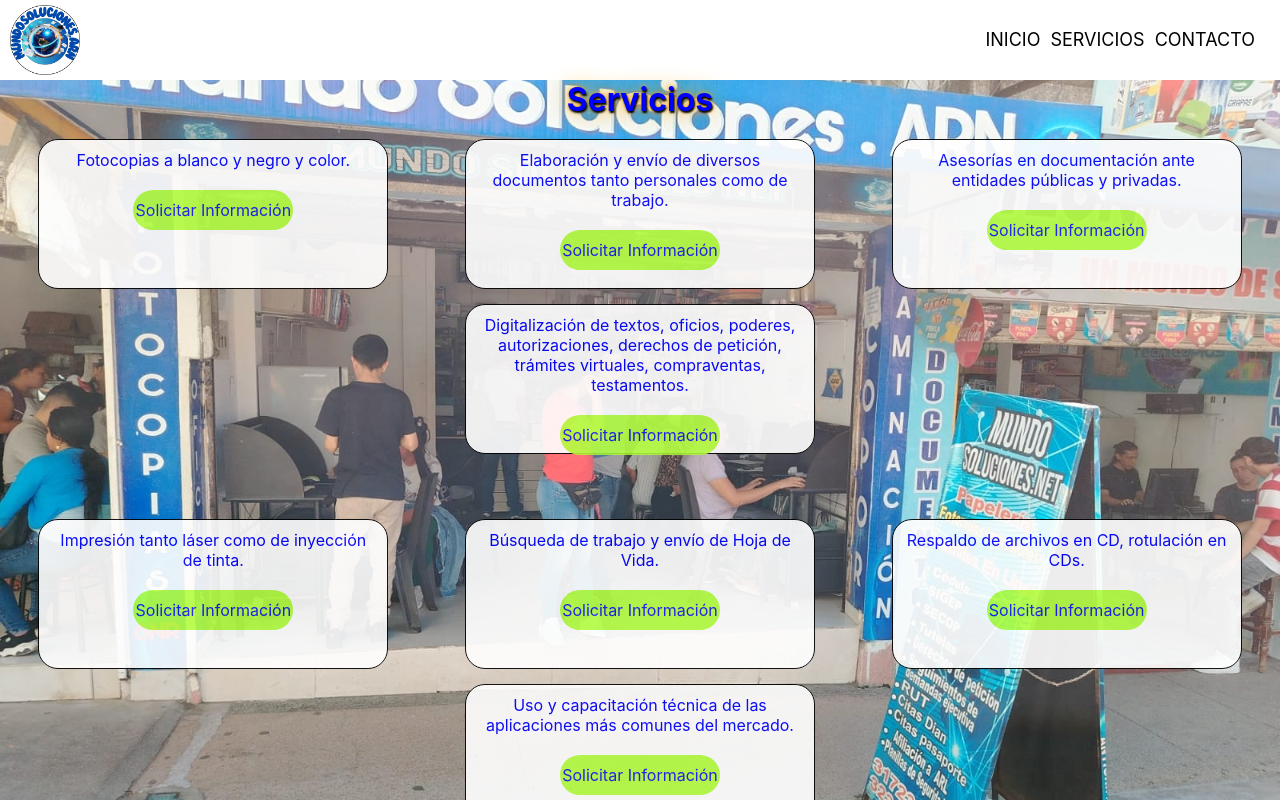
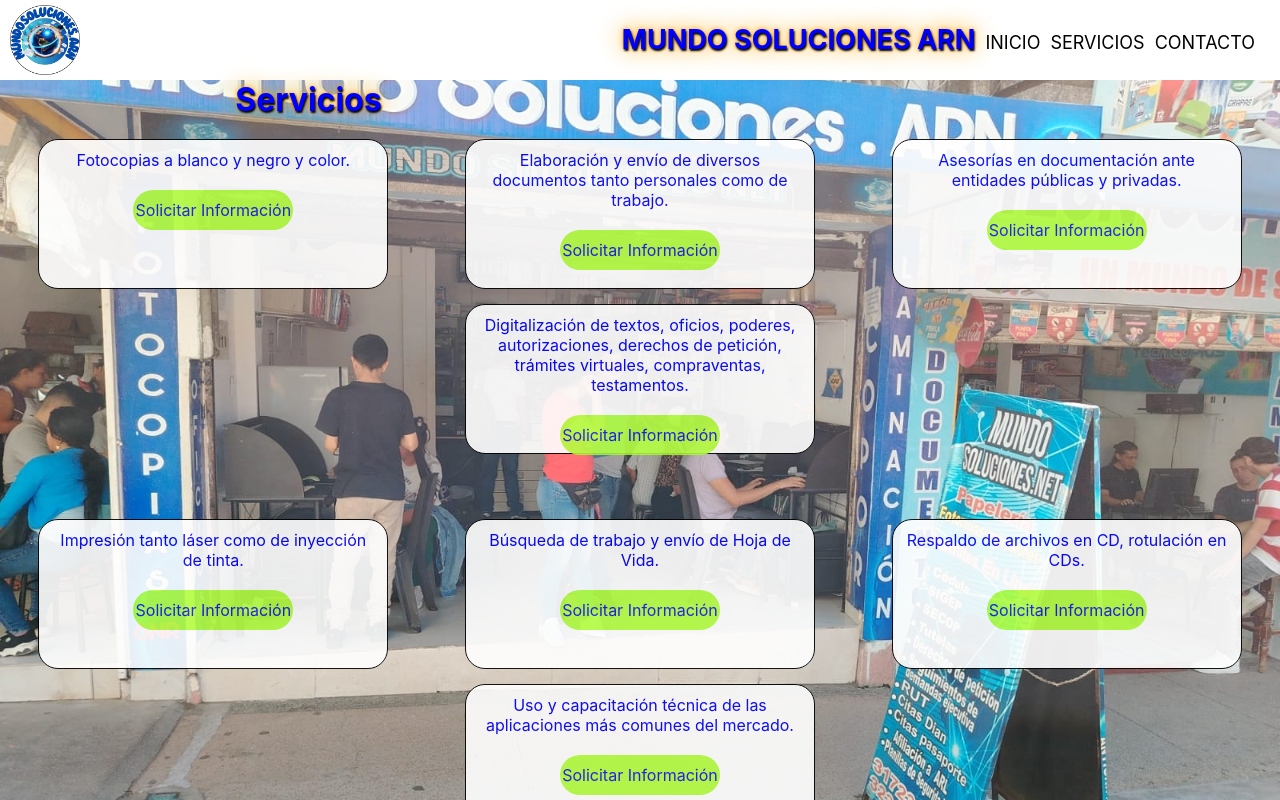
Before and after one commit to jhonhtr/proyecto3, a React (Create React App) app: page /Servicios in a window 1280 px wide. Shown: the top 800 px of the page. Built offline with nearby package versions, Linux system fonts and the light colour scheme.

Commit message:
Update Servicios.js

```diff
--- a/src/servi/Servicios.js
+++ b/src/servi/Servicios.js
@@ -30,6 +30,7 @@
                 </label>
                 <a href="https://mundosolucionesnet.vercel.app/" className="enlace"> <img src={logo} alt="cama1" width={70} height={70} /> </a>
                 <ul className="menu">
+                    <li><a href="/"><h1>MUNDO SOLUCIONES ARN</h1></a></li>
                     <li><a href="/">Inicio</a></li>
                     <li><a href="">Servicios</a></li>
                     <li><a href="/Contacto">Contacto</a></li>
```
